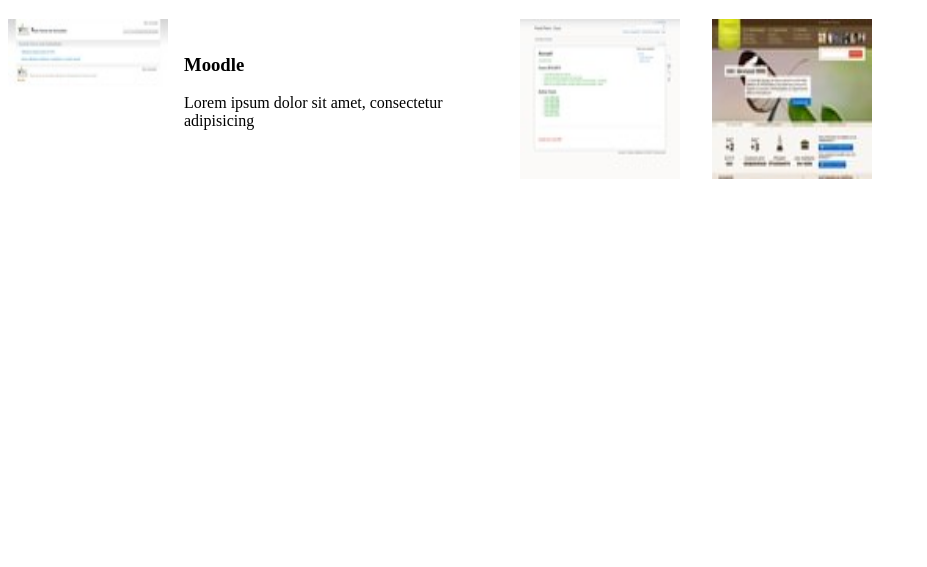
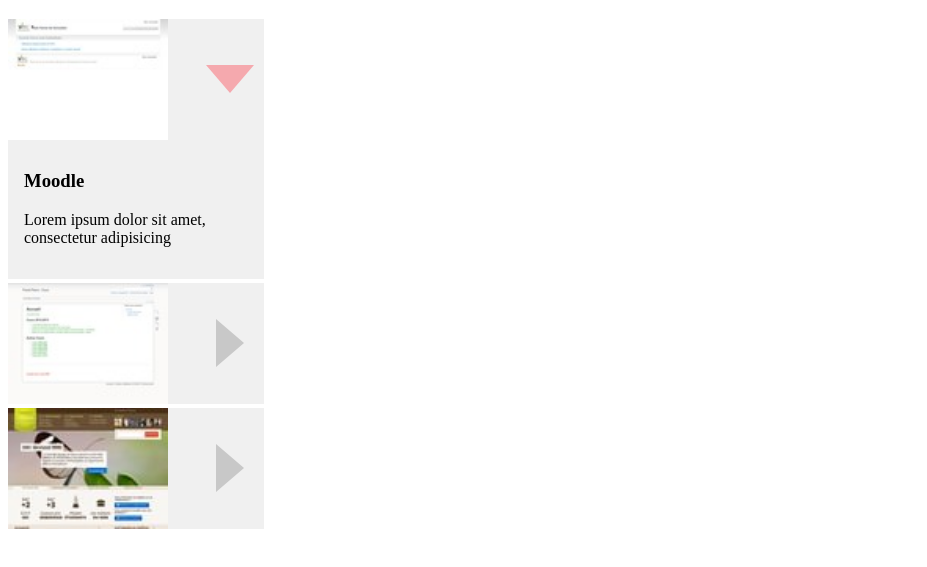
Before and after one commit to MMI-NFC-2026/sae105-r112-tp4-nicod-laura, a plain HTML site: page index.html in a window 1280 px wide. Shown: the part 61-628 px from the top of the page, without its empty margins (0-927 px from the left). Drawn offline with Linux system fonts and the light colour scheme.

Commit message:
version triangle css

```diff
--- a/src/css/components/accordeon.css
+++ b/src/css/components/accordeon.css
@@ -4,37 +4,52 @@
 
 .accordeon {
   display: flex;
-  gap: 2rem;
+  gap: 0.25rem; /* tighten if you want items touching like in the video */
+  flex-direction: column;
+  width: 16rem;
 }
 
 details {
-  display: flex;
-  width: 10rem;
   overflow: hidden;
-  background-color: #fff;
-  transition: width 0.8s ease;
-}
-
-details[open] {
-  width: 30rem;
+  background-color: #F0F0F0;
 }
 
 summary {
+  display: flex;
+  justify-content: space-between;
+  align-items: center;
+  cursor: pointer;
   list-style: none;
-  width: 10rem;
-  flex: none;
+}
+
+summary::-webkit-details-marker {
+  display: none;
 }
 
 summary img {
   display: block;
-  width: 100%;
-  height: 100%;
-  min-height: 10rem;
+  width: 10rem;
+  height: auto;
+  object-fit: cover;
 }
 
+summary::after {
+  content: "";
+  width: 0;
+  height: 0;
+  margin-right: 1.25rem;
+  border-top: 1.5rem solid transparent;
+  border-bottom: 1.5rem solid transparent;
+  border-left: 1.75rem solid #c8c8c8;
+  transition: transform 0.35s ease, border-left-color 0.35s ease;
+}
+
+details[open] > summary::after {
+  transform: rotate(90deg);
+  border-left-color: #f5a9ae;
+}
 
 details > div {
   box-sizing: border-box;
-  width: 20rem;
-  padding: 1rem;
+  padding: 0.75rem 1rem 1rem;
 }
```
